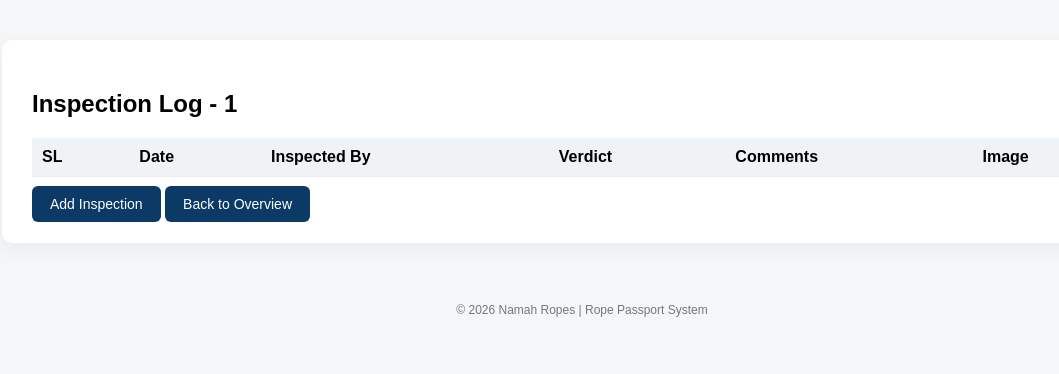
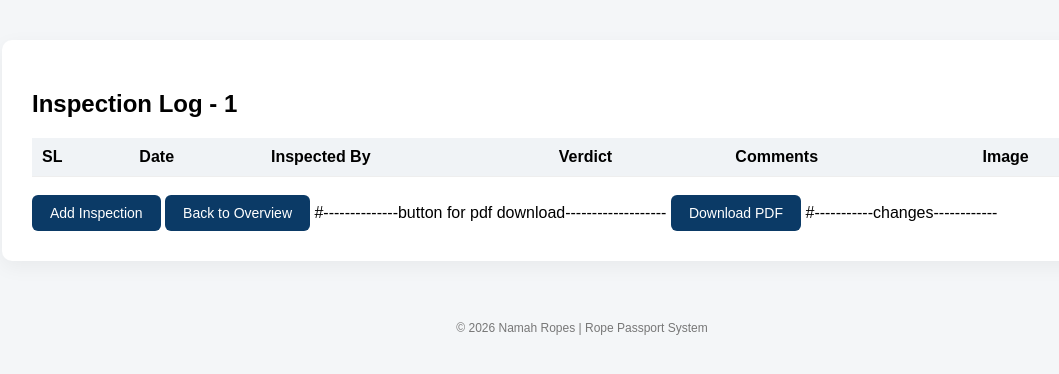
Before and after one commit to rohan-namahropes/passport, a Flask app: page /rope/1/inspections in a window 1280 px wide. Shown: the part 66-440 px from the top of the page, without its empty margins (58-1117 px from the left). Run offline with Flask 3, Linux system fonts and the light colour scheme; data that the repository does not hold is empty; some libraries are stand-ins or nearby versions.

Commit message:
Add PDF download button and functionality
Added a button to download PDF of inspections and implemented the downloadPDF function.

```diff
--- a/templates/inspections.html
+++ b/templates/inspections.html
@@ -46,4 +46,26 @@
 <a class="btn" href="/rope/{{ rope_id }}/inspections/add-new">Add Inspection</a>
 <a class="btn" href="/rope/{{ rope_id }}">Back to Overview</a>
 
+#--------------button for pdf download-------------------
+
+<button class="btn" onclick="downloadPDF()">Download PDF</button>
+
+<script>
+function downloadPDF() {
+    fetch("/rope/{{ rope_id }}/inspections/download-pdf")
+        .then(response => response.blob())
+        .then(blob => {
+            const url = window.URL.createObjectURL(blob);
+            const a = document.createElement("a");
+            a.href = url;
+            a.download = "inspection_log_{{ rope_id }}.pdf";
+            document.body.appendChild(a);
+            a.click();
+            a.remove();
+        });
+}
+</script>
+
+#-----------changes------------
+
 {% endblock %}
```
